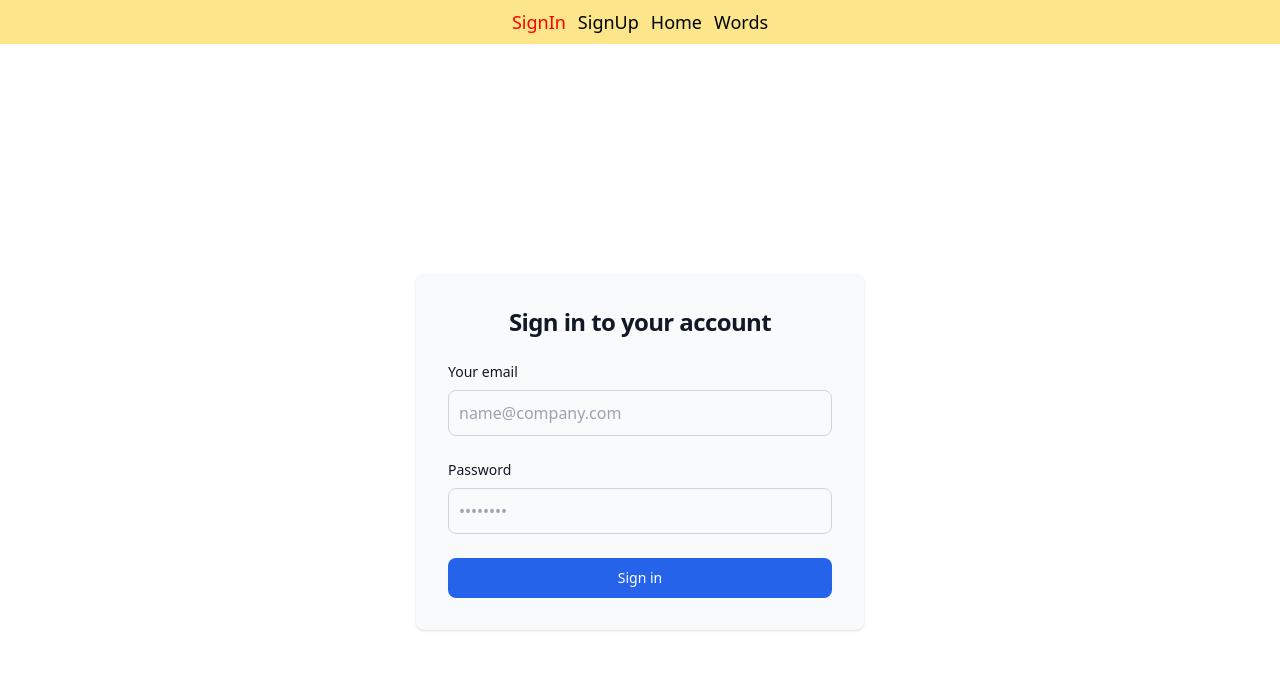
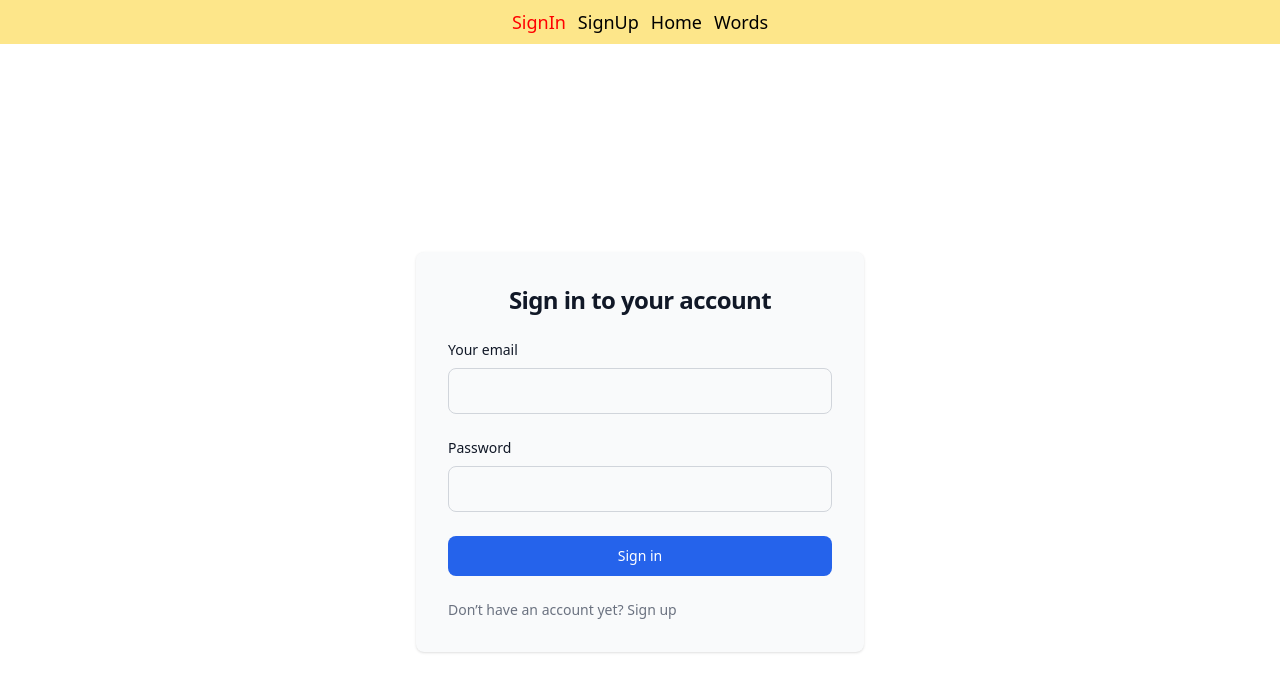
Before and after one commit to alex-tiutiunyk/dictionary, a React (Vite) app: page /signin in a window 1280 px wide. Shown: the top 692 px of the page. Built offline with nearby package versions, Linux system fonts and the light colour scheme; no server answers; the HTML template or start-up script is replaced by a standard one.

Commit message:
Add Sign in functional

```diff
--- a/src/pages/SignIn.tsx
+++ b/src/pages/SignIn.tsx
@@ -1,4 +1,29 @@
+import { signInWithEmailAndPassword } from 'firebase/auth';
+import React from 'react';
+import { Link } from 'react-router-dom';
+import { auth } from '../firebase';
+
 const SignIn = () => {
+  const [email, setEmail] = React.useState<string>('');
+  const [password, setPassword] = React.useState<string>('');
+
+  const handleChange = (e: React.ChangeEvent<HTMLInputElement>): void => {
+    const name: string = e.target.id;
+    const value = e.target.value;
+
+    if (name === 'email') return setEmail(value);
+    if (name === 'password') return setPassword(value);
+  };
+
+  const handleLogin = async () => {
+    try {
+      await signInWithEmailAndPassword(auth, email, password);
+      console.log('User Sign In');
+    } catch (error) {
+      console.error('Error registering user:', error);
+    }
+  };
+
   return (
     <div className='flex flex-col items-center justify-center px-6 py-8 mx-auto md:h-screen lg:py-0'>
       <div className='w-full bg-gray-50 rounded-lg shadow md:mt-0 sm:max-w-md xl:p-0'>
@@ -13,10 +38,10 @@ const SignIn = () => {
               </label>
               <input
                 type='email'
-                name='email'
                 id='email'
+                value={email}
+                onChange={handleChange}
                 className='bg-gray-50 border border-gray-300 text-gray-900 rounded-lg focus:ring-blue-600 focus:border-blue-600 block w-full p-2.5'
-                placeholder='name@company.com'
               />
             </div>
             <div>
@@ -25,18 +50,25 @@ const SignIn = () => {
               </label>
               <input
                 type='password'
-                name='password'
                 id='password'
-                placeholder='••••••••'
+                value={password}
+                onChange={handleChange}
                 className='bg-gray-50 border border-gray-300 text-gray-900 rounded-lg focus:ring-blue-600 focus:border-blue-600 block w-full p-2.5'
               />
             </div>
             <button
               type='submit'
+              onClick={handleLogin}
               className='w-full text-white bg-blue-600 hover:bg-blue-700 focus:ring-4 focus:outline-none focus:ring-blue-300 font-medium rounded-lg text-sm px-5 py-2.5 text-center'
             >
               Sign in
             </button>
+            <p className='text-sm font-light text-gray-500'>
+              Don’t have an account yet?{' '}
+              <Link to='/signup' className='font-medium text-primary-600 hover:underline'>
+                Sign up
+              </Link>
+            </p>
           </form>
         </div>
       </div>
--- a/src/pages/SignUp.tsx
+++ b/src/pages/SignUp.tsx
@@ -1,6 +1,7 @@
-import { createUserWithEmailAndPassword, updateProfile } from 'firebase/auth';
+import { createUserWithEmailAndPassword } from 'firebase/auth';
 import React from 'react';
 import { auth } from '../firebase';
+import { Link } from 'react-router-dom';
 
 const SignUp = () => {
   // const [userName, setUserName] = React.useState<string>('');
@@ -18,9 +19,9 @@ const SignUp = () => {
 
   const handleRegister = async () => {
     try {
-      const userCredential = await createUserWithEmailAndPassword(auth, email, password);
+      await createUserWithEmailAndPassword(auth, email, password);
       // await updateProfile(userCredential.user, { userName: userName });
-      console.log('User registered successfully', userCredential);
+      console.log('User registered successfully');
     } catch (error) {
       console.error('Error registering user:', error);
     }
@@ -77,6 +78,12 @@ const SignUp = () => {
             >
               Sign up
             </button>
+            <p className='text-sm font-light text-gray-500'>
+              Already have an account?{' '}
+              <Link to='/signin' className='font-medium text-primary-600 hover:underline'>
+                Sign in here
+              </Link>
+            </p>
           </form>
         </div>
       </div>
```
